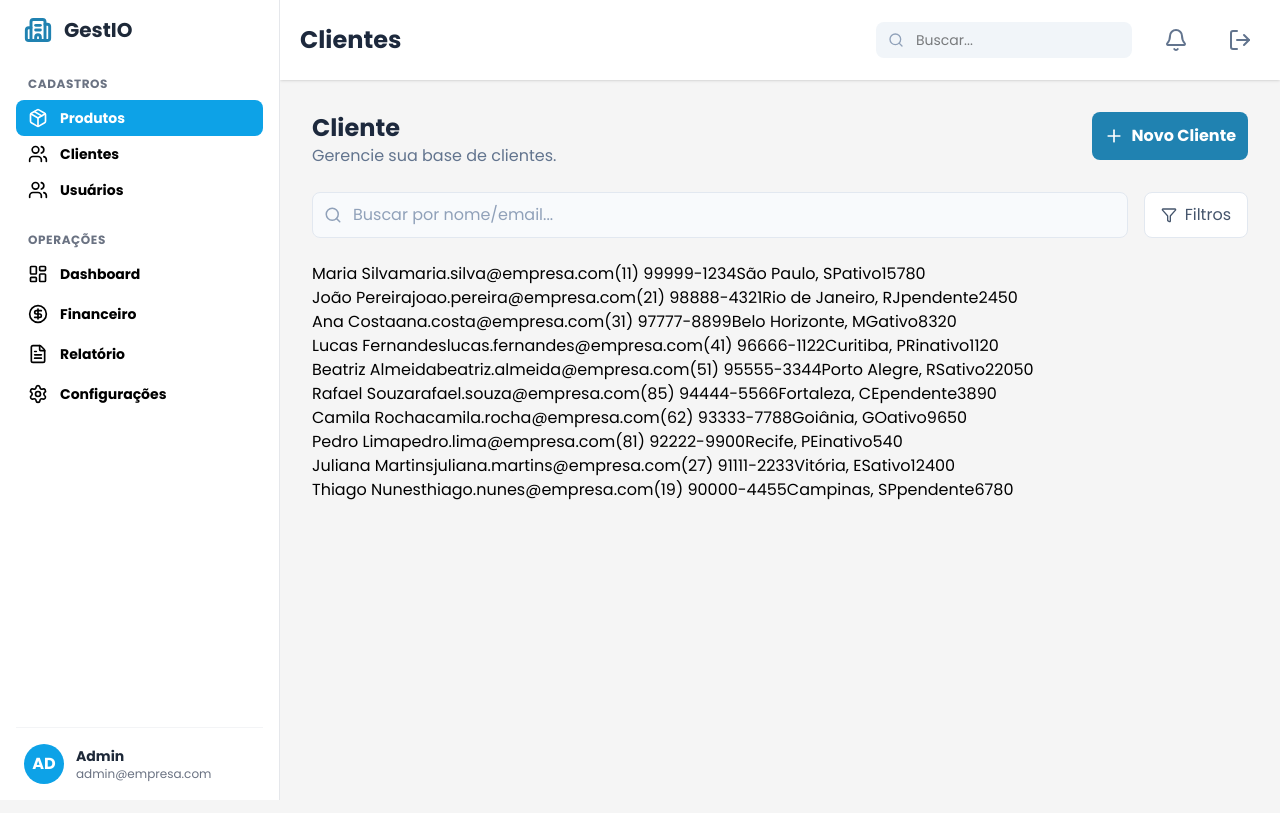
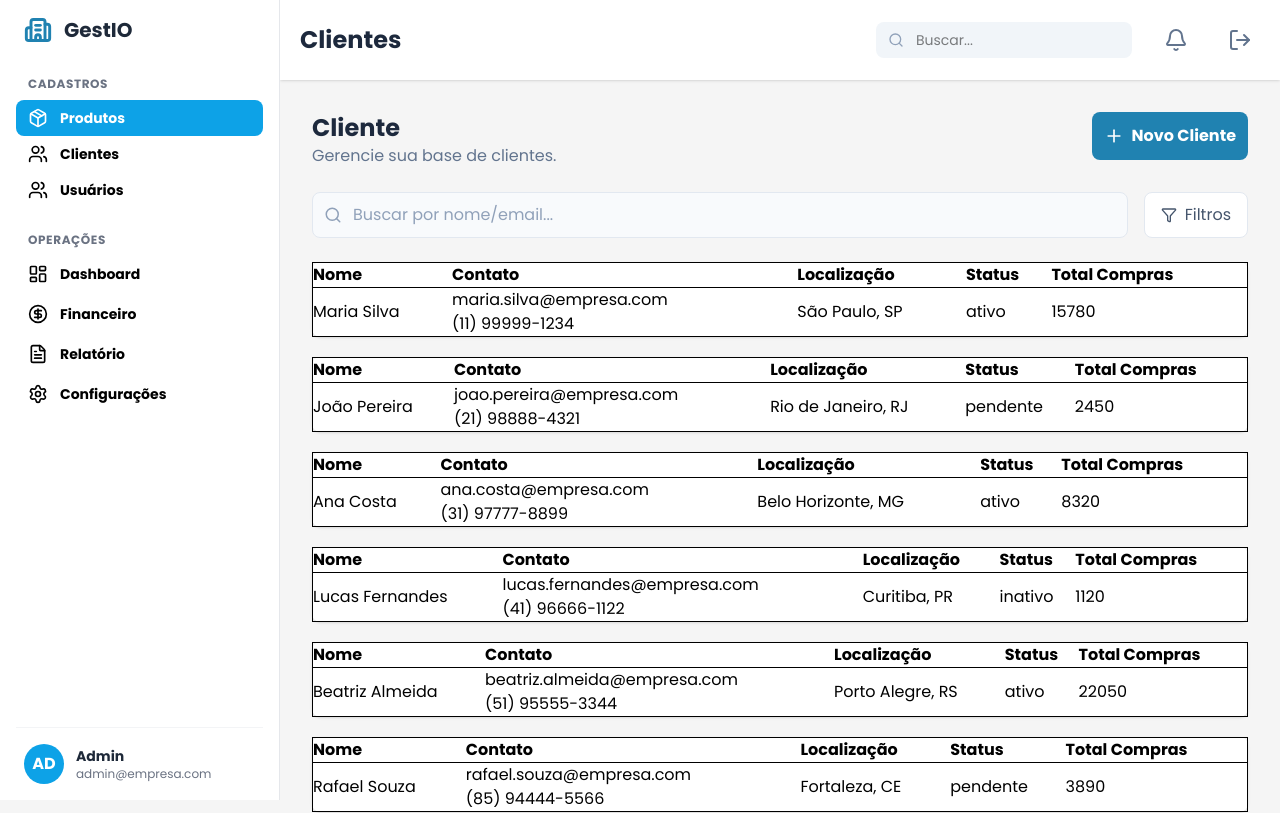
Before and after one commit to I-Samuel-I/Gestio, a Next.js app in the folder frontend/: page /clients in a window 1280 px wide. Shown: the top 813 px of the page. Built offline with nearby package versions, Linux system fonts and the light colour scheme.

Commit message:
chore: sync with latest code

```diff
--- a/frontend/src/app/clients/page.tsx
+++ b/frontend/src/app/clients/page.tsx
@@ -27,8 +27,8 @@ export default function Clients() {
                             <h1 className="text-2xl font-bold text-slate-800">Cliente</h1>
                             <p className="text-slate-500">Gerencie sua base de clientes.</p>
                         </div>
-                        <button onClick={() => setOpen(true)} className="flex w-full mt-5 justify-center sm:mt-0 sm:w-fit
-                        items-center gap-2 bg-[#2082B1] hover:bg-[#1a6a8f] hover:cursor-pointer
+                        <button onClick={() => setOpen(true)}
+                            className="flex w-full mt-5 justify-center sm:mt-0 sm:w-fit items-center gap-2 bg-[#2082B1] hover:bg-[#1a6a8f] hover:cursor-pointer
                         text-white font-bold p-3 rounded-lg transition-colors">
                             <Plus className="w-5 h-5" />
                             Novo Cliente
@@ -58,14 +58,27 @@ export default function Clients() {
                     </section>
                     {/* Table  Clients */}
                     <section>
-                        {clients.map((client) =>(
+                        {clients.map((client) => (
                             <div key={client.id}>
-                                {client.nome}
-                                {client.email}
-                                {client.celular}
-                                {client.localizacao}
-                                {client.status}
-                                {client.totalCompras}
+
+                                <table className="w-full text-left border-collapse mt-5 bg-white rounded-lg shadow-sm">
+
+                                    <tr className="border">
+                                        <th>Nome</th>
+                                        <th>Contato</th>
+                                        <th>Localização</th>
+                                        <th>Status</th>
+                                        <th>Total Compras</th>
+                                    </tr>
+                                    <tr className="border">
+                                        <td>{client.nome}</td>
+                                        <td>{client.email} <br />{client.celular}</td>
+                                        <td>{client.localizacao}</td>
+                                        <td>{client.status}</td>
+                                        <td>{client.totalCompras}</td>
+                                    </tr>
+                                </table>
+
                             </div>
                         ))}
                     </section>
--- a/frontend/src/app/products/page.tsx
+++ b/frontend/src/app/products/page.tsx
@@ -29,6 +29,7 @@ export default function Products() {
               <p className="text-slate-500">Gerencie seu catálogo de produtos</p>
             </div>
             <button onClick={() => setOpen(true)}
+
               className="flex w-full mt-5 justify-center sm:mt-0 sm:w-fit
               items-center gap-2 bg-[#2082B1] hover:bg-[#1a6a8f] hover:cursor-pointer
               text-white font-bold p-3 rounded-lg transition-colors">
--- /dev/null
+++ b/frontend/src/components/clientForm.tsx
@@ -0,0 +1,70 @@
+import { useState } from "react";
+import Input from "./input";
+
+export default function ClientForm() {
+
+    const [client, setClient] = useState({
+        name: "",
+        email: "",
+        phone: "",
+        cpf: "",
+        address: "",
+        city: "",
+        state: "",
+    });
+
+    return (
+        <form>
+            <div className="grid grid-cols-2 gap-5">
+                <Input
+                    label="Nome Completo"
+                    placeholder="Ex: Maria Silva"
+                    value={client.name}
+                    onChange={(e) =>
+                        setClient({ ...client, name: e.target.value })
+                    }
+                />
+
+                <Input
+                    label="Email"
+                    type="text"
+                    placeholder="email@exemplo.com"
+                    value={client.email}
+                    onChange={(e) => setClient({ ...client, email: e.target.value })}
+                />
+
+                <Input
+                    label="Telefone"
+                    type="number"
+                    placeholder="(11) 9 9999-9999"
+                    value={client.phone}
+                    onChange={(e) => setClient({ ...client, phone: e.target.value })}
+                />
+
+                <Input
+                    label="Endereço"
+                    type="number"
+                    value={client.address}
+                    onChange={(e) => setClient({ ...client, address: e.target.value })}
+                />
+                <Input
+                    label="Cidade"
+                    type="text"
+                    value={client.city}
+                    onChange={(e) => setClient({ ...client, city: e.target.value })}
+                />
+                <Input
+                    label="Estado"
+                    type="text"
+                    value={client.state}
+                    onChange={(e) => setClient({ ...client, state: e.target.value })}
+                />
+                <Input
+                    label="Status"
+                    type="select"
+                    placeholder="Selecione"
+                />
+            </div>
+        </form>
+    )
+}
--- a/frontend/src/components/createButton.tsx
+++ b/frontend/src/components/createButton.tsx
@@ -1,8 +1,8 @@
 "use client";
 
-import { useState } from "react";
-import Input from "./input";
 import { X } from "lucide-react";
+import ClientForm from "./clientForm";
+import ProductForm from "./productForm";
 
 type BaseCreateProps = {
     title: string;
@@ -19,29 +19,6 @@ type CreateModalProps =
 
 export default function CreateButton(props: CreateModalProps) {
     const { title, subTitle, icon, type, onClose } = props;
-    const [product, setProduct] = useState({
-        name: "",
-        category: "",
-        price: 0,
-        stock: 0,
-        status: ""
-    })
-    const [client, setClient] = useState({
-        name: "",
-        email: "",
-        phone: "",
-        cpf: "",
-        address: "",
-        city: "",
-        state: "",
-    });
-    const [user, setUser] = useState({
-        name: "",
-        password: "",
-        confirmPassword: "",
-        role: "",
-    });
-
 
     return (
         <div className="p-5 relative">
@@ -61,96 +38,12 @@ export default function CreateButton(props: CreateModalProps) {
                 </button>
             </header>
 
-            {/* Page products */}
             {type === "product" && (
-                <>
-                    <div className="grid grid-cols-2 gap-5">
-                        <Input
-                            label="Nome do Produto"
-                            placeholder="Ex: Produto Premium A"
-                            value={product.name}
-                            onChange={(e) =>
-                                setProduct({ ...product, name: e.target.value })
-                            }
-                        />
-
-                        <Input
-                            label="Categoria"
-                            type="select"
-                            placeholder="Selecione"
-                            value={product.category}
-                        />
-
-                        <Input
-                            label="Preço (R$)"
-                            type="number"
-                            value={product.price}
-                        />
-
-                        <Input
-                            label="Estoque"
-                            type="number"
-                            value={product.stock}
-                        />
-                    </div>
+                <><ProductForm />
                 </>
             )}
-
-            {props.type === "client" && (
-                <div>
-                    <div className="grid grid-cols-2 gap-5">
-                        <Input
-                            label="Nome Completo"
-                            placeholder="Ex: Maria Silva"
-                            value={client.name}
-                            onChange={(e) =>
-                                setClient({ ...client, name: e.target.value })
-                            }
-                        />
-
-                        <Input
-                            label="Email"
-                            type="text"
-                            placeholder="email@exemplo.com"
-                            value={client.email}
-                            onChange={(e) => setClient({ ...client, email: e.target.value })}
-                        />
-
-                        <Input
-                            label="Telefone"
-                            type="number"
-                            placeholder="(11) 9 9999-9999"
-                            value={client.phone}
-                            onChange={(e) => setClient({ ...client, phone: e.target.value })}
-                        />
-
-                        <Input
-                            label="Endereço"
-                            type="number"
-                            value={client.address}
-                            onChange={(e) => setClient({ ...client, address: e.target.value })}
-                        />
-                        <Input
-                            label="Cidade"
-                            type="text"
-                            value={client.city}
-                            onChange={(e) => setClient({ ...client, city: e.target.value })}
-                        />
-                        <Input
-                            label="Estado"
-                            type="text"
-                            value={client.state}
-                            onChange={(e) => setClient({ ...client, state: e.target.value })}
-                        />
-                        <Input
-                            label="Status"
-                            type="select"
-                            placeholder="Selecione"
-                        />
-                    </div>
-                </div>
-            )}
-            {props.type === "user" && (
+            {type === "client" && (<ClientForm />)}
+            {type === "user" && (
 
                 <div>
 
--- /dev/null
+++ b/frontend/src/components/productForm.tsx
@@ -0,0 +1,47 @@
+import { useState } from "react";
+import Input from "./input";
+
+export default function ProductForm() {
+
+    const [product, setProduct] = useState({
+        name: "",
+        category: "",
+        price: 0,
+        stock: 0,
+        status: ""
+    });
+
+    return (
+        <form>
+            <div className="grid grid-cols-2 gap-5">
+                <Input
+                    label="Nome do Produto"
+                    placeholder="Ex: Produto Premium A"
+                    value={product.name}
+                    onChange={(e) =>
+                        setProduct({ ...product, name: e.target.value })
+                    }
+                />
+
+                <Input
+                    label="Categoria"
+                    type="select"
+                    placeholder="Selecione"
+                    value={product.category}
+                />
+
+                <Input
+                    label="Preço (R$)"
+                    type="number"
+                    value={product.price}
+                />
+
+                <Input
+                    label="Estoque"
+                    type="number"
+                    value={product.stock}
+                />
+            </div>
+        </form>
+    )
+}
```
